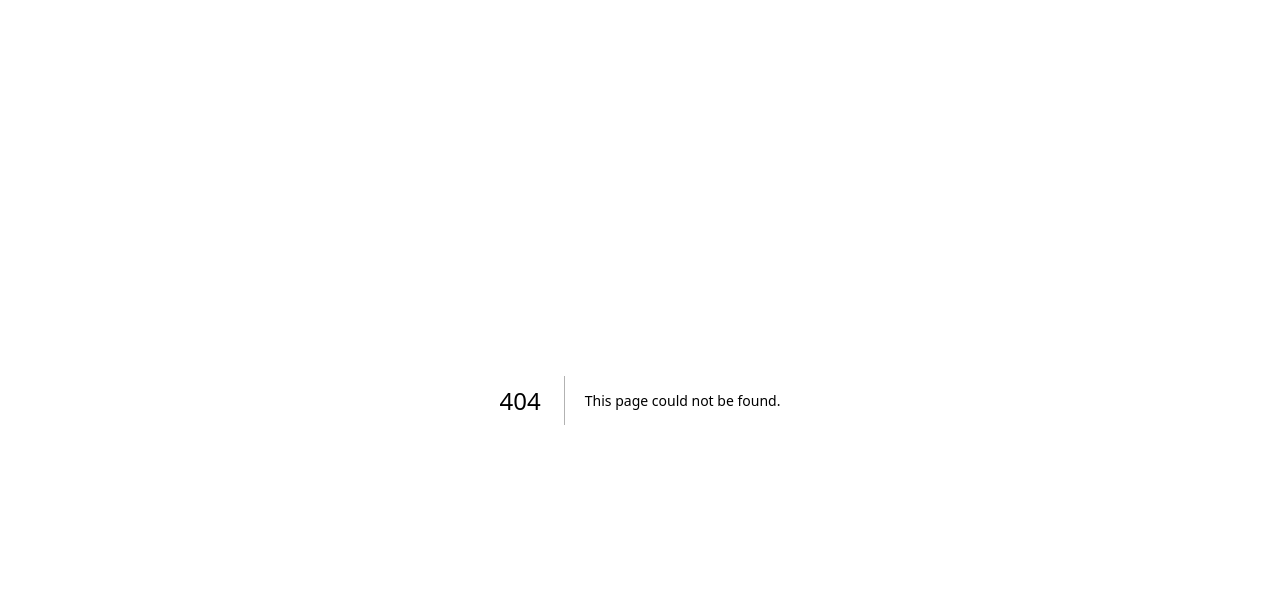
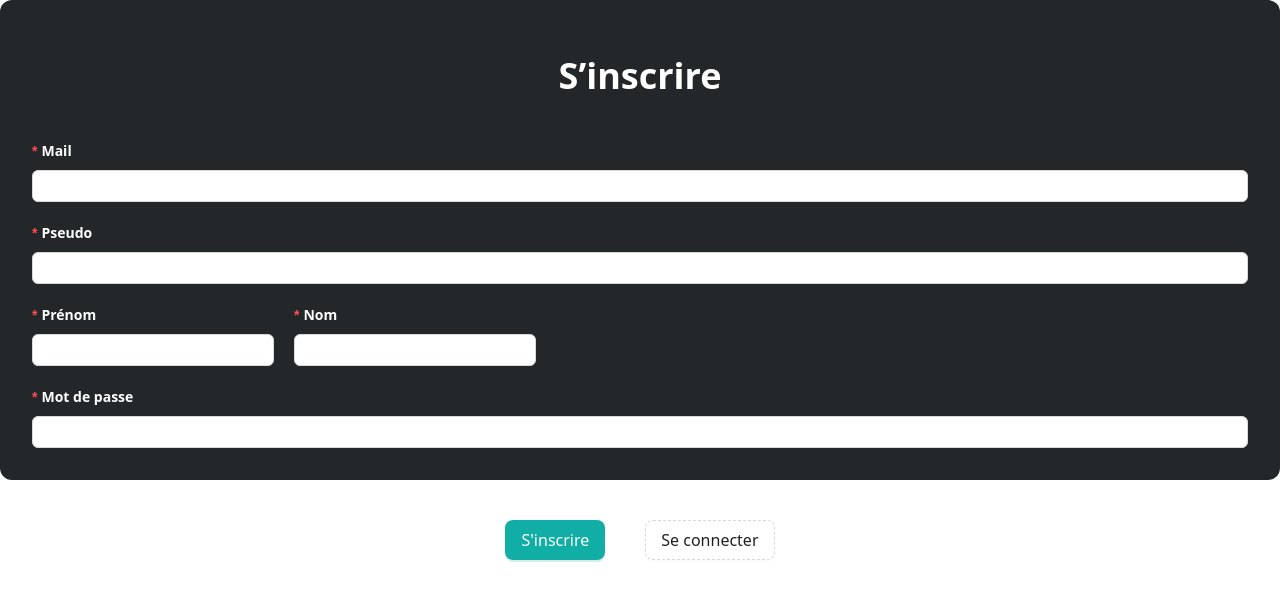
Before and after one commit to polsust/CUBES-client, a Next.js app: page /inscription in a window 1280 px wide. Before the commit this address had no page. Shown: the top 600 px of the page. Built offline with nearby package versions, Linux system fonts and the light colour scheme.

Commit message:
Setup auth form

```diff
--- /dev/null
+++ b/src/common/helpers/form.ts
@@ -0,0 +1,3 @@
+import { Rule } from "antd/es/form";
+
+export const required: Rule = { required: true };
--- /dev/null
+++ b/src/modules/auth/components/AuthForm.tsx
@@ -0,0 +1,79 @@
+import { required } from "@cubes/common/helpers/form";
+import { Button, Form, Input } from "antd";
+import { useRouter } from "next/router";
+import { style } from "../styles/AuthForm.style";
+
+interface AuthFormProps {
+  isLogin: boolean;
+}
+
+export default function AuthForm({ isLogin }: AuthFormProps) {
+  const router = useRouter();
+
+  const onFinish = (data: any) => {
+    console.log(data);
+  };
+
+  const renderConditionalFields = () => {
+    if (!isLogin) {
+      return (
+        <>
+          <Form.Item name="email" label="Mail" rules={[required]}>
+            <Input type="email" />
+          </Form.Item>
+
+          <Form.Item name="login" label="Pseudo" rules={[required]}>
+            <Input type="username" />
+          </Form.Item>
+
+          <div className="flex space-x-5 [&>*]:mb-0">
+            <Form.Item name="first_name" label="Prénom" rules={[required]}>
+              <Input type="name" />
+            </Form.Item>
+            <Form.Item name="last_name" label="Nom" rules={[required]}>
+              <Input type="lastname" />
+            </Form.Item>
+          </div>
+        </>
+      );
+    }
+    return (
+      <Form.Item name="identifier" label="Pseudo ou mail" rules={[required]}>
+        <Input />
+      </Form.Item>
+    );
+  };
+
+  const title = isLogin ? "Connexion" : "S’inscrire";
+  const submitBtnTxt = isLogin ? "Se connecter" : "S'inscrire";
+  const switchBtnTxt = isLogin ? "S'inscrire" : "Se connecter";
+
+  return (
+    <Form onFinish={onFinish} css={style} layout="vertical">
+      <div className="flex flex-col space-y-5 bg-secondary text-white rounded-xl p-8 h-auto">
+        <h1 className="text-center text-4xl">{title}</h1>
+        {renderConditionalFields()}
+
+        <Form.Item name="password" label="Mot de passe" rules={[required]}>
+          <Input type="password" />
+        </Form.Item>
+      </div>
+
+      <div className="flex space-x-10 justify-center mt-10">
+        <Button htmlType="submit" type="primary" size="large">
+          {submitBtnTxt}
+        </Button>
+        <Button
+          size="large"
+          color="secondary"
+          type="dashed"
+          onClick={() => {
+            router.push(isLogin ? "/inscription" : "/connexion");
+          }}
+        >
+          {switchBtnTxt}
+        </Button>
+      </div>
+    </Form>
+  );
+}
--- /dev/null
+++ b/src/modules/auth/styles/AuthForm.style.ts
@@ -0,0 +1,8 @@
+import { css } from "@emotion/react";
+
+export const style = css`
+  label {
+    color: white !important;
+    font-weight: 600;
+  }
+`;
--- /dev/null
+++ b/src/pages/connexion.tsx
@@ -0,0 +1,5 @@
+import AuthForm from "@cubes/modules/auth/components/AuthForm";
+
+export default function Login() {
+  return <AuthForm isLogin />;
+}
--- /dev/null
+++ b/src/pages/inscription.tsx
@@ -0,0 +1,5 @@
+import AuthForm from "@cubes/modules/auth/components/AuthForm";
+
+export default function SignUp() {
+  return <AuthForm isLogin={false} />;
+}
```
